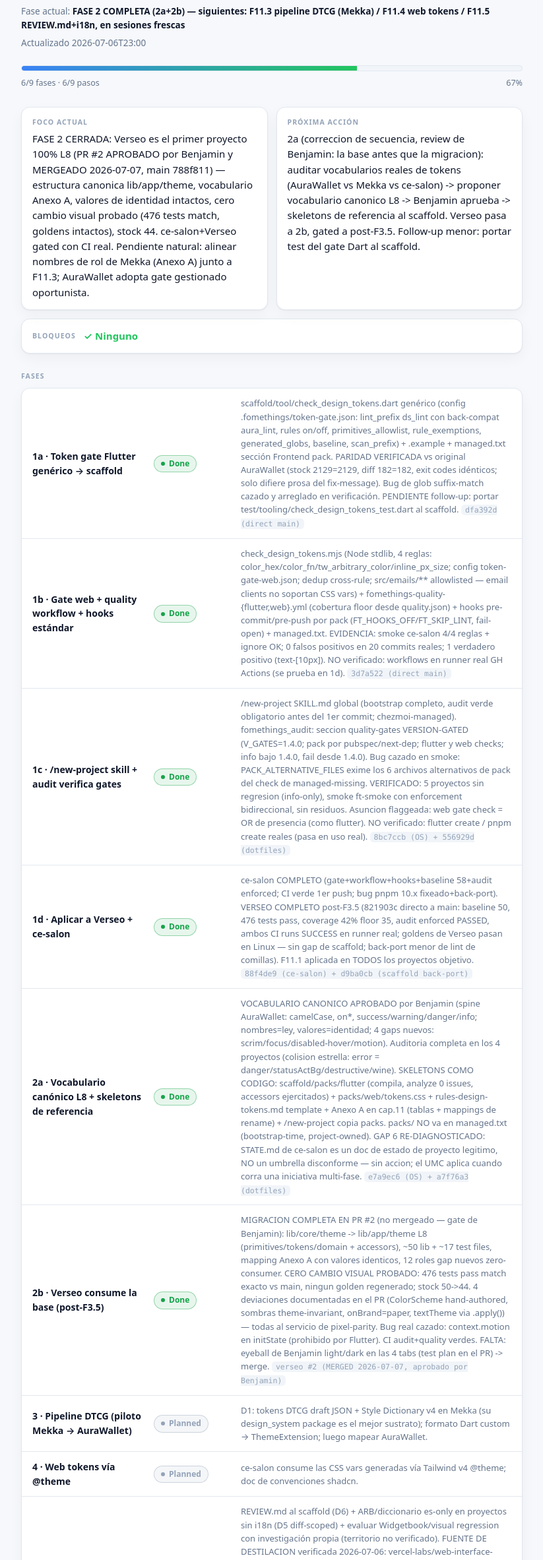
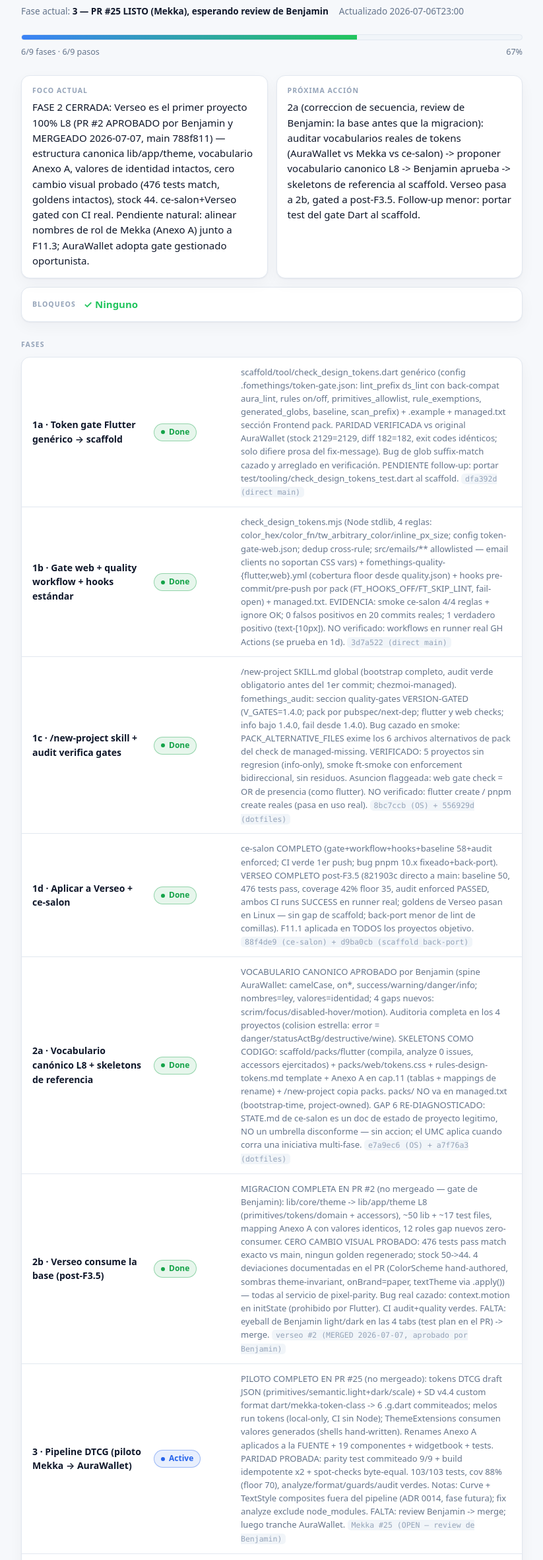
Before and after one commit to FomeThings/fomethings-dashboards, a plain HTML site: page metodologia-frontend/index.html in a window 1280 px wide. Shown: the part 149-2514 px from the top of the page at 66% size, without its empty margins (228-1051 px from the left). Drawn offline with Linux system fonts and the light colour scheme.

Commit message:
chore: sync umbrella dashboard (metodologia-frontend)

```diff
--- a/metodologia-frontend/index.html
+++ b/metodologia-frontend/index.html
@@ -31,7 +31,7 @@
 <a class="back" href="../">← Todos los dashboards</a>
 <p class="eyebrow">FomeThings · Umbrella Mission Control</p>
 <h1>Metodología Frontend (F11)</h1>
-<div class="meta"><span>Fase actual: <b>FASE 2 COMPLETA (2a+2b) — siguientes: F11.3 pipeline DTCG (Mekka) / F11.4 web tokens / F11.5 REVIEW.md+i18n, en sesiones frescas</b></span><span class="tnum">Actualizado 2026-07-06T23:00</span></div>
+<div class="meta"><span>Fase actual: <b>3 — PR #25 LISTO (Mekka), esperando review de Benjamin</b></span><span class="tnum">Actualizado 2026-07-06T23:00</span></div>
 <div class="track"><i></i></div>
 <div class="cap"><span>6/9 fases · 6/9 pasos</span><span class="tnum">67%</span></div>
 <div class="cards">
@@ -73,8 +73,8 @@
         </div>
         <div class="row">
           <div class="name">3 · Pipeline DTCG (piloto Mekka → AuraWallet)</div>
-          <div class="st"><span class="chip" style="color:#94a3b8;background:#94a3b81a;border-color:#94a3b866"><i style="background:#94a3b8"></i>planned</span></div>
-          <div class="ho">D1: tokens DTCG draft JSON + Style Dictionary v4 en Mekka (su design_system package es el mejor sustrato); formato Dart custom → ThemeExtension; luego mapear AuraWallet. </div>
+          <div class="st"><span class="chip" style="color:#2563eb;background:#2563eb1a;border-color:#2563eb66"><i style="background:#2563eb"></i>active</span></div>
+          <div class="ho">PILOTO COMPLETO EN PR #25 (no mergeado): tokens DTCG draft JSON (primitives/semantic.light+dark/scale) + SD v4.4 custom format dart/mekka-token-class -&gt; 6 .g.dart commiteados; melos run tokens (local-only, CI sin Node); ThemeExtensions consumen valores generados (shells hand-written). Renames Anexo A aplicados a la FUENTE + 19 componentes + widgetbook + tests. PARIDAD PROBADA: parity test commiteado 9/9 + build idempotente x2 + spot-checks byte-equal. 103/103 tests, cov 88% (floor 70), analyze/format/guards/audit verdes. Notas: Curve + TextStyle composites fuera del pipeline (ADR 0014, fase futura); fix analyze exclude node_modules. FALTA: review Benjamin -&gt; merge; luego tranche AuraWallet. <code>Mekka #25 (OPEN — review de Benjamin)</code></div>
         </div>
         <div class="row">
           <div class="name">4 · Web tokens vía @theme</div>
```
Also changed, not shown: index.html (+1 -1 lines).
